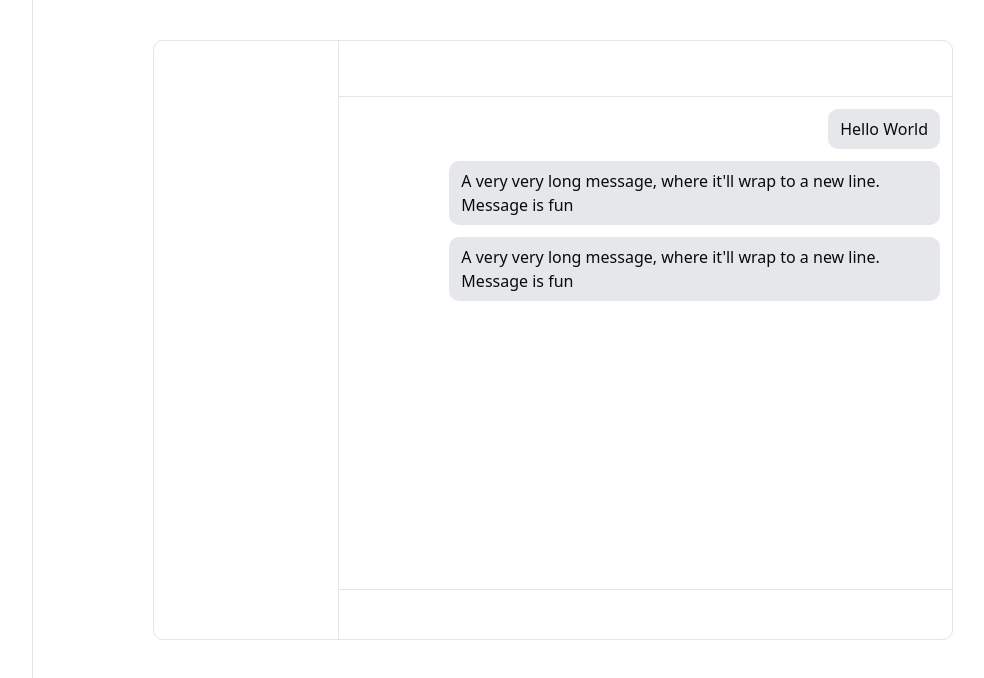
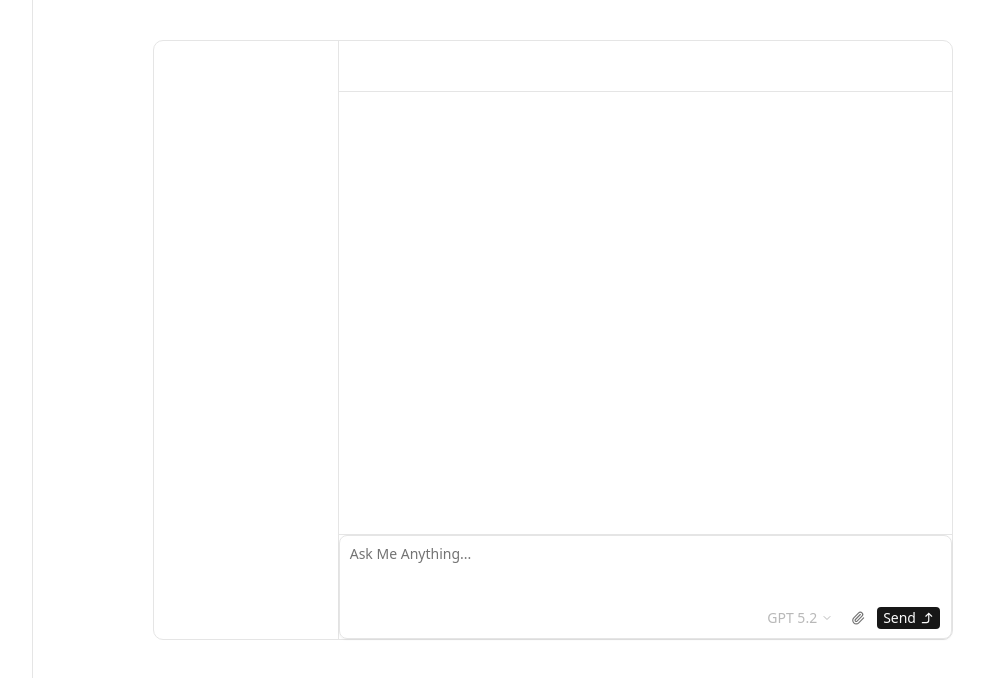
Before and after one commit to BrianCKChiu/dev-notes, a Next.js app: page / in a window 1280 px wide. Shown: the top 678 px of the page, without its empty margins (167-1151 px from the left). Built offline with nearby package versions, Linux system fonts and the light colour scheme.

Commit message:
(WIP) Add chat input & updae message styling

```diff
--- a/components/chat/components/chat.tsx
+++ b/components/chat/components/chat.tsx
@@ -1,7 +1,14 @@
 "use client"
-import { useCallback, useEffect, useState } from "react"
+import { useCallback, useEffect, useRef, useState } from "react"
 import { prisma } from "@/lib/prisma"
 import { useChatStore } from "../store/chatStore"
+import { Copy, CopyIcon, CornerLeftUp, ThumbsDownIcon, CornerRightUp, Paperclip, ChevronDownIcon } from "lucide-react"
+import { Button } from "@/components/ui/button"
+import { Bubble, BubbleContent, BubbleReactions } from "@/components/ui/bubble"
+import { Message, MessageContent, MessageFooter } from "@/components/ui/message"
+import { InputGroup, InputGroupAddon, InputGroupButton, InputGroupInput, InputGroupTextarea } from "@/components/ui/input-group"
+import { DropdownMenu, DropdownMenuTrigger } from "@/components/ui/dropdown-menu"
+import { v4 as uuidv4 } from 'uuid';
 
 export function Chat({ id = null }: { id: string | null }) {
     const DEFAULT_MESSAGE_LOAD_COUNT = 16
@@ -10,6 +17,29 @@ export function Chat({ id = null }: { id: string | null }) {
     const isNewChat = useChatStore((s) => s.isNewChat)
     const setMessages = useChatStore((s) => s.setMessages)
     const setChatId = useChatStore((s) => s.setChatId)
+
+    const [messageHistory, updateMessageHistory] = useState<MessageObject[]>([]);
+    const inputRef = useRef<HTMLTextAreaElement>(null);
+
+
+    const sendMessage = useCallback(() => {
+        if (inputRef === null) return;
+        console.log("Hello")
+        const inputString = inputRef.current?.value.trim();
+
+        if (inputString === "" || inputString == null) return;
+
+        const message : MessageObject = {
+            id: uuidv4(),
+            content: inputString,
+            sender: "user",
+            dateTime: Date.now.toString()
+        }
+        updateMessageHistory([...messageHistory, message])
+    },[messageHistory])
+
+
+
 
 
     // const loadMessages = useCallback(async () => {
@@ -59,14 +89,32 @@ export function Chat({ id = null }: { id: string | null }) {
                 <div className="w-full h-17 border-b"></div>
                 {/* Chat Messages */}
                 <div className="w-full h-full overflow-scroll">
-                    <UserMessageBubble  text="Hello World"/>
-                    <UserMessageBubble  text="A very very long message, where it'll wrap to a new line. Message is fun"/>
-                    <UserMessageBubble  text="A very very long message, where it'll wrap to a new line. Message is fun"/>
-
-
+                    {messageHistory.map((m) => {
+                        return <MessageBubble key={m.id} text={m.content} type={m.sender}/>
+                    })}
                 </div>
                 {/* Input */}
-                <div className="w-full h-15 border-t"></div>
+                <div className="w-full border-t">
+                    <InputGroup>
+                        <InputGroupTextarea placeholder="Ask Me Anything..." ref={inputRef}/>
+                        <InputGroupAddon align={"block-end"} className="flex flex-row gap-1 justify-end">
+                            <DropdownMenu>
+                                <DropdownMenuTrigger asChild>
+                                    <InputGroupButton disabled variant={"ghost"}>
+                                    GPT 5.2 <ChevronDownIcon className="size-3" />
+                                    </InputGroupButton>
+                                </DropdownMenuTrigger>
+                            </DropdownMenu>
+                            <InputGroupButton variant={"ghost"} aria-label="Attatch">
+                                <Paperclip />
+                            </InputGroupButton>
+                            <InputGroupButton variant="default" aria-label="Send" onClick={sendMessage}>
+                                Send <CornerRightUp size={24} />
+                            </InputGroupButton>
+                        </InputGroupAddon>
+
+                    </InputGroup>
+                </div>
             </div>
         </div>
     </div>
@@ -76,14 +124,42 @@ type MessageObject = {
     id: string,
     content: string,
     dateTime: string,
-    sender: Sender,
-    type: string, // TODO: make this into type
+    sender: "user" | ""
+}
+type Sender = "USER" | "ASSISTANT"; // TODO: replace client
+
+function MessageBubble({ type, text }: { type: string, text: string }) {
+
+    return <div className="flex flex-row gap-2 py-3 mx-3">
+        <Message align={type === "user" ? "end" : "start"}>
+            <MessageContent>
+                <Bubble>
+                    <BubbleContent>
+                        {text}
+                    </BubbleContent>
+
+                </Bubble>
+            </MessageContent>
+        </Message>
+    </div>
+
 }
 
-type Sender = "USER" | "ASSISTANT"; // TODO: replace client
+
+function UserMessageBubble({ text, error = false }: { text: string, error?: boolean }) {
+    const messageBubbleClassName = `ml-auto mr-3 px-3 py-2 rounded-lg w-max wrap-break-words max-w-[80%] ${error ? "bg-red-300 border border-red-400" : "bg-gray-200"}`
+
+    return <Bubble align="end">
+        <BubbleContent>
+            {text}
+        </BubbleContent>
+
+    </Bubble>
+}
 
 
-function UserMessageBubble({text, error = false}: {text: string, error?: boolean}){
-    return <div className="ml-auto mr-3 my-3 px-3 py-2 bg-gray-200 rounded-lg w-max wrap-break-words max-w-[80%]">{text}</div>
-
+function AssistantMessageBubble() {
+    return <div className="border-t border-b border-gray-200 bg-gray-50 py-6 px-6">
+        Lorem ipsum dolor sit amet, consectetur adipiscing elit. Sed sodales et nibh eu gravida. In gravida dapibus leo. Curabitur accumsan ex congue porttitor cursus. Aenean pharetra vulputate velit, et fermentum enim dapibus sit amet. Etiam gravida efficitur purus et lobortis. Ut vulputate tincidunt est, in pretium leo convallis quis. Nullam faucibus suscipit nunc bibendum lobortis. Curabitur lobortis metus vitae eros fermentum condimentum. Ut nec magna malesuada, dictum leo in, dignissim nunc. Praesent semper nisi quis ante elementum, vitae sodales tellus bibendum. Proin vitae scelerisque velit. Etiam urna velit, sodales rutrum nunc eu, mollis interdum sapien. Cras viverra aliquam mi a tristique. Praesent tempor tortor eu dui efficitur, at convallis ipsum varius. Vivamus aliquet lacus porta elit malesuada faucibus. In porta lobortis turpis id ultrices.
+    </div>
 }
--- a/package.json
+++ b/package.json
@@ -28,7 +28,7 @@
     "embla-carousel-react": "^8.6.0",
     "input-otp": "^1.4.2",
     "lexical": "^0.49.0",
-    "lucide-react": "^1.28.0",
+    "lucide-react": "^1.48.0",
     "next": "16.2.6",
     "next-themes": "^0.4.6",
     "openai": "^7.5.0",
@@ -42,6 +42,7 @@
     "sonner": "^2.0.7",
     "tailwind-merge": "^3.6.0",
     "tw-animate-css": "^1.4.0",
+    "uuid": "^14.0.2",
     "vaul": "^1.1.2",
     "zustand": "^5.0.15"
   },
```
Also changed, not shown: 1 other file (tests, documents, lock files or other folders).
